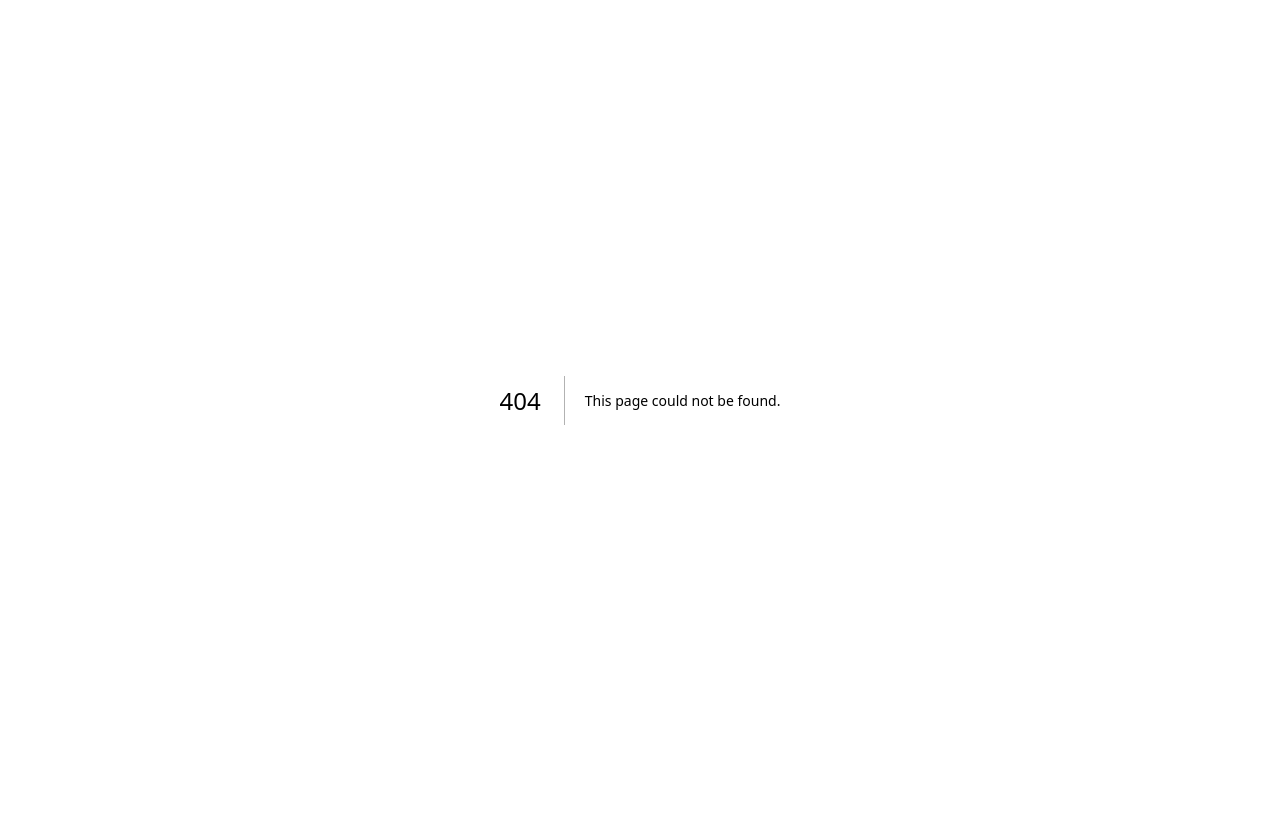
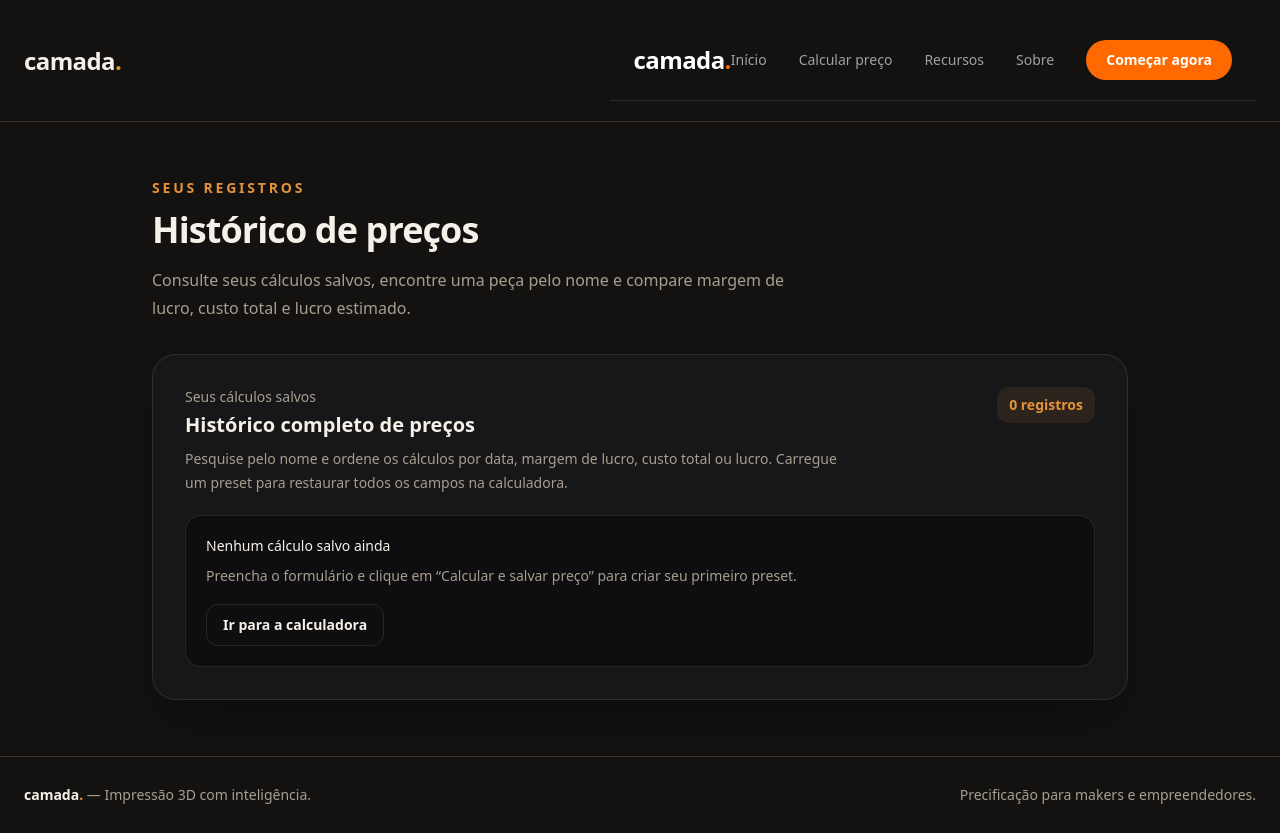
Before and after one commit to DevJhonathas/.Camada, a Next.js app in the folder frontend/: page /calc_price/history in a window 1280 px wide. Before the commit this address had no page. Before the commit the page ends 800 px from the top, so only its background shows below. Built offline with nearby package versions, Linux system fonts and the light colour scheme.

Commit message:
Feat: Melhorando histórico

```diff
--- a/frontend/app/calc_price/calcPriceForm.tsx
+++ b/frontend/app/calc_price/calcPriceForm.tsx
@@ -843,7 +843,7 @@ export default function CalcPriceForm({ historySlot }: { historySlot?: ReactNode
           </div>
         </section>
 
-        <div className="rounded-2xl border border-white/10 bg-zinc-900/80 p-6 shadow-2xl shadow-black/30 sm:p-8">
+        <div className="rounded-2xl border border-border bg-surface p-5 sm:p-6">
           <button
             type="submit"
             className="flex w-full items-center justify-center gap-3 rounded-xl bg-primary px-6 py-4 font-semibold text-primary-fg transition hover:brightness-110"
--- a/frontend/app/calc_price/calcPriceHistory.tsx
+++ b/frontend/app/calc_price/calcPriceHistory.tsx
@@ -1,13 +1,27 @@
 "use client";
 
-import { useMemo, useSyncExternalStore } from "react";
+import Link from "next/link";
+import { useRouter } from "next/navigation";
+import { useMemo, useState, useSyncExternalStore } from "react";
 import {
+  DRAFT_STORAGE_KEY,
   HISTORY_STORAGE_KEY,
   HISTORY_UPDATED_EVENT,
   PRESET_LOAD_EVENT,
   type PriceHistoryEntry,
   type PresetLoadDetail,
 } from "./calcPriceStorage";
+
+type HistoryView = "recent" | "all";
+type SortOption =
+  | "recent"
+  | "oldest"
+  | "margin-desc"
+  | "margin-asc"
+  | "cost-desc"
+  | "cost-asc"
+  | "profit-desc"
+  | "profit-asc";
 
 function subscribeToHistory(onStoreChange: () => void) {
   window.addEventListener(HISTORY_UPDATED_EVENT, onStoreChange);
@@ -75,6 +89,11 @@ function formatDate(value: string) {
   }).format(date);
 }
 
+function dateValue(value: string) {
+  const timestamp = new Date(value).getTime();
+  return Number.isFinite(timestamp) ? timestamp : 0;
+}
+
 function percent(value: number) {
   return `${new Intl.NumberFormat("pt-BR", { maximumFractionDigits: 2 }).format(value)}%`;
 }
@@ -83,13 +102,52 @@ function notifyHistoryChanged() {
   window.dispatchEvent(new Event(HISTORY_UPDATED_EVENT));
 }
 
-export default function CalcPriceHistory() {
+function sortEntries(entries: PriceHistoryEntry[], sort: SortOption) {
+  const sorted = [...entries];
+
+  switch (sort) {
+    case "oldest":
+      return sorted.sort((a, b) => dateValue(a.savedAt) - dateValue(b.savedAt));
+    case "margin-desc":
+      return sorted.sort((a, b) => b.calculation.actualMargin - a.calculation.actualMargin);
+    case "margin-asc":
+      return sorted.sort((a, b) => a.calculation.actualMargin - b.calculation.actualMargin);
+    case "cost-desc":
+      return sorted.sort((a, b) => b.calculation.totalCost - a.calculation.totalCost);
+    case "cost-asc":
+      return sorted.sort((a, b) => a.calculation.totalCost - b.calculation.totalCost);
+    case "profit-desc":
+      return sorted.sort((a, b) => b.calculation.profit - a.calculation.profit);
+    case "profit-asc":
+      return sorted.sort((a, b) => a.calculation.profit - b.calculation.profit);
+    case "recent":
+    default:
+      return sorted.sort((a, b) => dateValue(b.savedAt) - dateValue(a.savedAt));
+  }
+}
+
+export default function CalcPriceHistory({ view = "recent" }: { view?: HistoryView }) {
+  const router = useRouter();
   const historySnapshot = useSyncExternalStore(
     subscribeToHistory,
     getHistorySnapshot,
     getServerHistorySnapshot,
   );
   const history = useMemo(() => parseHistory(historySnapshot), [historySnapshot]);
+  const [searchName, setSearchName] = useState("");
+  const [sort, setSort] = useState<SortOption>("recent");
+
+  // A prévia da calculadora sempre mostra os três registros mais recentes.
+  // Na página completa, o mesmo componente oferece busca e ordenação.
+  const recentHistory = useMemo(() => sortEntries(history, "recent"), [history]);
+  const filteredHistory = useMemo(() => {
+    const query = searchName.trim().toLocaleLowerCase("pt-BR");
+    const matching = view === "all"
+      ? recentHistory.filter((entry) => entry.name.toLocaleLowerCase("pt-BR").includes(query))
+      : recentHistory;
+    return sortEntries(matching, sort);
+  }, [recentHistory, searchName, sort, view]);
+  const visibleHistory = view === "recent" ? recentHistory.slice(0, 3) : filteredHistory;
 
   function loadPreset(entry: PriceHistoryEntry) {
     const detail: PresetLoadDetail = {
@@ -97,6 +155,26 @@ export default function CalcPriceHistory() {
       values: entry.values,
       isActionFigure: entry.isActionFigure,
     };
+
+    // O rascunho também é gravado para que a página da calculadora possa
+    // restaurar o preset quando o usuário o carrega pela página de histórico.
+    try {
+      window.localStorage.setItem(
+        DRAFT_STORAGE_KEY,
+        JSON.stringify({
+          values: entry.values,
+          isActionFigure: entry.isActionFigure,
+          productName: entry.name,
+        }),
+      );
+    } catch {
+      // O evento ainda permite carregar os dados quando a calculadora já está montada.
+    }
+
+    if (view === "all") {
+      router.push("/calc_price");
+      return;
+    }
 
     window.dispatchEvent(
       new CustomEvent<PresetLoadDetail>(PRESET_LOAD_EVENT, { detail }),
@@ -136,18 +214,54 @@ export default function CalcPriceHistory() {
 
   return (
     <section className="rounded-3xl border border-white/10 bg-zinc-900/80 p-6 shadow-2xl shadow-black/30 sm:p-8">
-      <div className="flex items-start justify-between gap-4">
+      <div className="flex flex-col gap-4 sm:flex-row sm:items-start sm:justify-between">
         <div>
           <p className="text-sm text-muted">Seus cálculos salvos</p>
-          <h3 className="mt-1 text-xl font-semibold">Histórico de preços</h3>
-          <p className="mt-2 text-sm leading-6 text-muted">
-            Salve um cálculo pelo botão do formulário. Carregue um item para restaurar todos os campos e continuar editando.
+          <h2 className="mt-1 text-xl font-semibold">
+            {view === "all" ? "Histórico completo de preços" : "Histórico de preços"}
+          </h2>
+          <p className="mt-2 max-w-2xl text-sm leading-6 text-muted">
+            {view === "all"
+              ? "Pesquise pelo nome e ordene os cálculos por data, margem de lucro, custo total ou lucro. Carregue um preset para restaurar todos os campos na calculadora."
+              : "Seus três cálculos mais recentes. Carregue um preset para restaurar todos os campos e continuar editando."}
           </p>
         </div>
-        <span className="rounded-xl bg-primary/10 px-3 py-2 text-sm font-semibold text-primary">
-          {history.length}
+        <span className="self-start rounded-xl bg-primary/10 px-3 py-2 text-sm font-semibold text-primary">
+          {history.length} {history.length === 1 ? "registro" : "registros"}
         </span>
       </div>
+
+      {view === "all" && history.length > 0 && (
+        <div className="mt-5 grid gap-3 sm:grid-cols-[minmax(0,1fr)_minmax(220px,0.65fr)]">
+          <label className="block">
+            <span className="mb-2 block text-sm font-medium text-fg">Buscar por nome</span>
+            <input
+              type="search"
+              value={searchName}
+              onChange={(event) => setSearchName(event.target.value)}
+              placeholder="Ex.: Action Figure dragão"
+              className="w-full rounded-xl border border-white/10 bg-zinc-950/70 px-4 py-3 text-sm text-fg outline-none transition placeholder:text-muted/60 focus:border-primary focus:ring-2 focus:ring-primary/20"
+            />
+          </label>
+          <label className="block">
+            <span className="mb-2 block text-sm font-medium text-fg">Ordenar por</span>
+            <select
+              value={sort}
+              onChange={(event) => setSort(event.target.value as SortOption)}
+              className="w-full rounded-xl border border-white/10 bg-zinc-950/70 px-4 py-3 text-sm text-fg outline-none transition focus:border-primary focus:ring-2 focus:ring-primary/20"
+            >
+              <option value="recent">Mais recentes primeiro</option>
+              <option value="oldest">Mais antigos primeiro</option>
+              <option value="margin-desc">Maior margem de lucro</option>
+              <option value="margin-asc">Menor margem de lucro</option>
+              <option value="cost-desc">Maior custo total</option>
+              <option value="cost-asc">Menor custo total</option>
+              <option value="profit-desc">Maior lucro em reais</option>
+              <option value="profit-asc">Menor lucro em reais</option>
+            </select>
+          </label>
+        </div>
+      )}
 
       {history.length === 0 ? (
         <div className="mt-5 rounded-2xl border border-white/10 bg-zinc-950/60 p-5">
@@ -155,14 +269,29 @@ export default function CalcPriceHistory() {
           <p className="mt-2 text-sm leading-6 text-muted">
             Preencha o formulário e clique em “Calcular e salvar preço” para criar seu primeiro preset.
           </p>
+          {view === "all" && (
+            <Link
+              href="/calc_price"
+              className="mt-4 inline-flex rounded-xl border border-white/10 px-4 py-2.5 text-sm font-semibold text-fg transition hover:border-primary/50 hover:bg-primary/10 hover:text-primary"
+            >
+              Ir para a calculadora
+            </Link>
+          )}
+        </div>
+      ) : visibleHistory.length === 0 ? (
+        <div className="mt-5 rounded-2xl border border-white/10 bg-zinc-950/60 p-5">
+          <p className="text-sm font-medium">Nenhum resultado encontrado</p>
+          <p className="mt-2 text-sm leading-6 text-muted">
+            Tente outro nome ou limpe a busca para ver todos os cálculos.
+          </p>
         </div>
       ) : (
         <>
           <div className="mt-5 space-y-3">
-            {history.map((entry) => (
+            {visibleHistory.map((entry) => (
               <article
                 key={entry.id}
-                className="rounded-2xl border border-white/10 bg-zinc-950/60 p-4 transition hover:border-white/20"
+                className="rounded-2xl border border-white/10 bg-zinc-950/60 p-4 transition hover:border-white/20 sm:p-5"
               >
                 <div className="flex items-start gap-2">
                   <label className="min-w-0 flex-1">
@@ -193,7 +322,7 @@ export default function CalcPriceHistory() {
                   {entry.isActionFigure ? " · Action Figure" : " · Peça comum"}
                 </p>
 
-                <div className="mt-4 grid grid-cols-3 gap-2">
+                <div className="mt-4 grid grid-cols-1 gap-2 sm:grid-cols-3">
                   <div className="rounded-xl bg-zinc-900 p-3">
                     <p className="text-[11px] leading-4 text-muted">Preço sugerido</p>
                     <p className="mt-1 text-sm font-semibold text-primary tabular-nums">
@@ -228,6 +357,39 @@ export default function CalcPriceHistory() {
             ))}
           </div>
 
+          {view === "recent" && history.length > 3 && (
+            <Link
+              href="/calc_price/history"
+              className="mt-4 flex w-full items-center justify-center gap-2 rounded-xl border border-white/10 px-4 py-3 text-sm font-semibold text-fg transition hover:border-primary/50 hover:bg-primary/10 hover:text-primary"
+            >
+              Ver histórico completo ({history.length}) <span aria-hidden="true">→</span>
+            </Link>
+          )}
+
+          {view === "all" && (
+            <div className="mt-4 flex flex-col gap-3 border-t border-white/10 pt-4 sm:flex-row sm:items-center sm:justify-between">
+              <p className="text-xs text-muted">
+                Mostrando {visibleHistory.length} de {history.length} cálculos salvos.
+              </p>
+              <div className="flex flex-wrap gap-4">
+                <Link
+                  href="/calc_price"
+                  className="text-xs font-medium text-primary underline decoration-primary/30 underline-offset-4 hover:decoration-primary"
+                >
+                  Voltar para a calculadora
+                </Link>
+                <button
+                  type="button"
+                  onClick={clearHistory}
+                  className="text-xs text-muted underline decoration-white/20 underline-offset-4 transition hover:text-red-300"
+                >
+                  Limpar histórico
+                </button>
+              </div>
+            </div>
+          )}
+
+          {view === "recent" && (
             <button
               type="button"
               onClick={clearHistory}
@@ -235,6 +397,7 @@ export default function CalcPriceHistory() {
             >
               Limpar histórico
             </button>
+          )}
         </>
       )}
     </section>
--- /dev/null
+++ b/frontend/app/calc_price/history/page.tsx
@@ -0,0 +1,52 @@
+import Link from "next/link";
+import Navbar from "../../components/Navbar";
+import CalcPriceHistory from "../CalcPriceHistory";
+
+export const metadata = {
+  title: "Histórico de preços | Camada",
+  description:
+    "Consulte, pesquise e compare os cálculos de precificação das suas peças impressas em 3D.",
+};
+
+export default function CalcPriceHistoryPage() {
+  return (
+    <main className="min-h-screen bg-bg text-fg">
+      <header className="border-b border-border">
+        <div className="mx-auto flex max-w-7xl flex-wrap items-center justify-between gap-5 px-6 py-5">
+          <Link href="/" className="text-2xl font-bold tracking-tight">
+            camada<span className="text-primary">.</span>
+          </Link>
+          <Navbar />
+        </div>
+      </header>
+
+      <div className="mx-auto max-w-5xl px-6 py-10 md:py-14">
+        <div className="mb-8">
+          <p className="text-sm font-semibold uppercase tracking-[0.2em] text-primary">
+            Seus registros
+          </p>
+          <h1 className="mt-3 text-3xl font-bold tracking-tight sm:text-4xl">
+            Histórico de preços
+          </h1>
+          <p className="mt-4 max-w-2xl leading-7 text-muted">
+            Consulte seus cálculos salvos, encontre uma peça pelo nome e compare margem de lucro, custo total e lucro estimado.
+          </p>
+        </div>
+
+        <CalcPriceHistory view="all" />
+      </div>
+
+      <footer className="border-t border-border">
+        <div className="mx-auto flex max-w-7xl flex-col gap-3 px-6 py-7 text-sm text-muted sm:flex-row sm:items-center sm:justify-between">
+          <p>
+            <span className="font-bold text-fg">
+              camada<span className="text-primary">.</span>
+            </span>{" "}
+            — Impressão 3D com inteligência.
+          </p>
+          <p>Precificação para makers e empreendedores.</p>
+        </div>
+      </footer>
+    </main>
+  );
+}
--- a/frontend/app/calc_price/page.tsx
+++ b/frontend/app/calc_price/page.tsx
@@ -1,7 +1,7 @@
 import Link from "next/link";
 import Navbar from "../components/Navbar";
 import CalcPriceForm from "./calcPriceForm";
-import CalcPriceHistory from "./calcPriceHistory";
+import CalcPriceHistory from "./CalcPriceHistory";
 
 export const metadata = {
   title: "Calcular preço | Camada",
@@ -11,7 +11,7 @@ export const metadata = {
 
 export default function CalcPricePage() {
   return (
-    <main className="min-h-screen bg-zinc-950 text-fg">
+    <main className="min-h-screen bg-bg text-fg">
       <header className="border-b border-border">
           <Navbar />
       </header>
```
Lines whose indentation alone changed are shown as unchanged.
